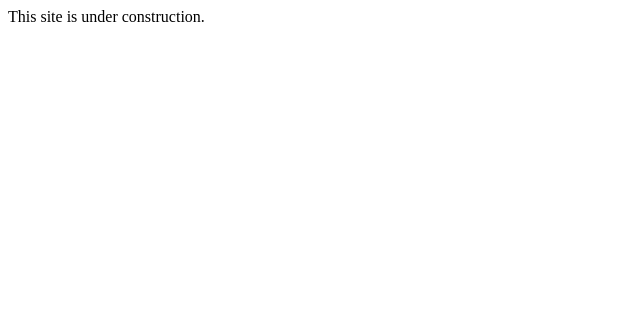
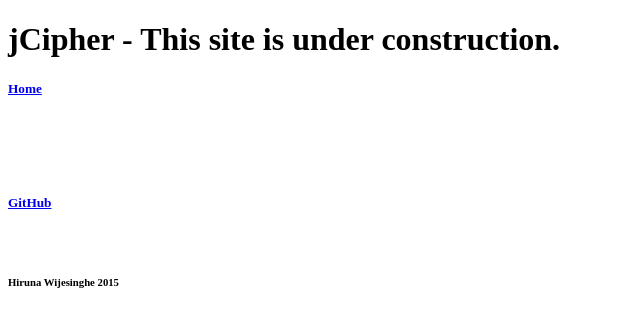
Before and after one commit to scottnimos/hiruna.github.io, a plain HTML site: page index.html in a window 1280 px wide. Shown: the whole page, without its empty margins (0-640 px from the left). Drawn offline with Linux system fonts and the light colour scheme.

Commit message:
Update index.html

```diff
--- a/index.html
+++ b/index.html
@@ -1,14 +1,48 @@
-<!doctype html>
+<!DOCTYPE html>
+
 <html>
-<head>
-  <title>jCipher</title>
-</head>
+	<head>
+	<link href='https://fonts.googleapis.com/css?family=Open+Sans' rel='stylesheet' type='text/css'>
+		<meta charset="utf-8"/>
+		<title>jCipher - Home</title>
+		<link rel="stylesheet" href="index.css" type="text/css" />
+
+
+	</head>
+	<body>
+		<div class="headBox">
+			<h1 class="title">jCipher - This site is under construction.</h1>
+
+
+
+
+
+		</div>
+
+		<div class="navBox">
+			<h5 class="navButton"><a href="index.html">Home</a></h5>
+			<br/>
+			<br/>
+			<br/>
+			<h5 class="navButton"><a href="https://github.com/hiruna">GitHub</a></h5>
+
+		</div>
+		<br/>
+		<div class="footBox">
+			<h6>Hiruna Wijesinghe 2015<h6/>
+		</div>
+
+
+
+
+
+	</body>
+	<!-- Stop looking at my code -->
+
+</html>
 <body>
 
-This site is under construction.
 
-</body>
 
-</html>
 
-<!--HIRUNA WIJESINGHE 2015-->
+<!-- Hiruna Wijesinghe 2015 -->
```
